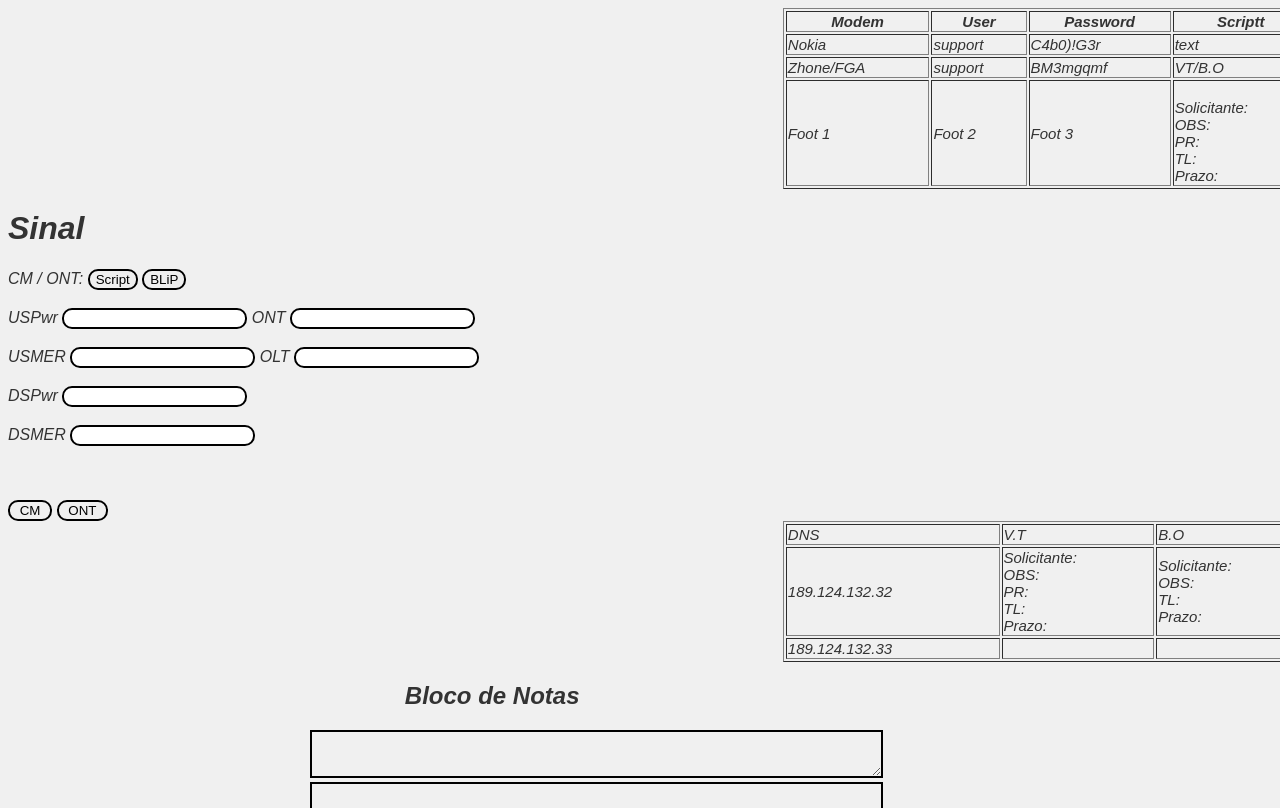
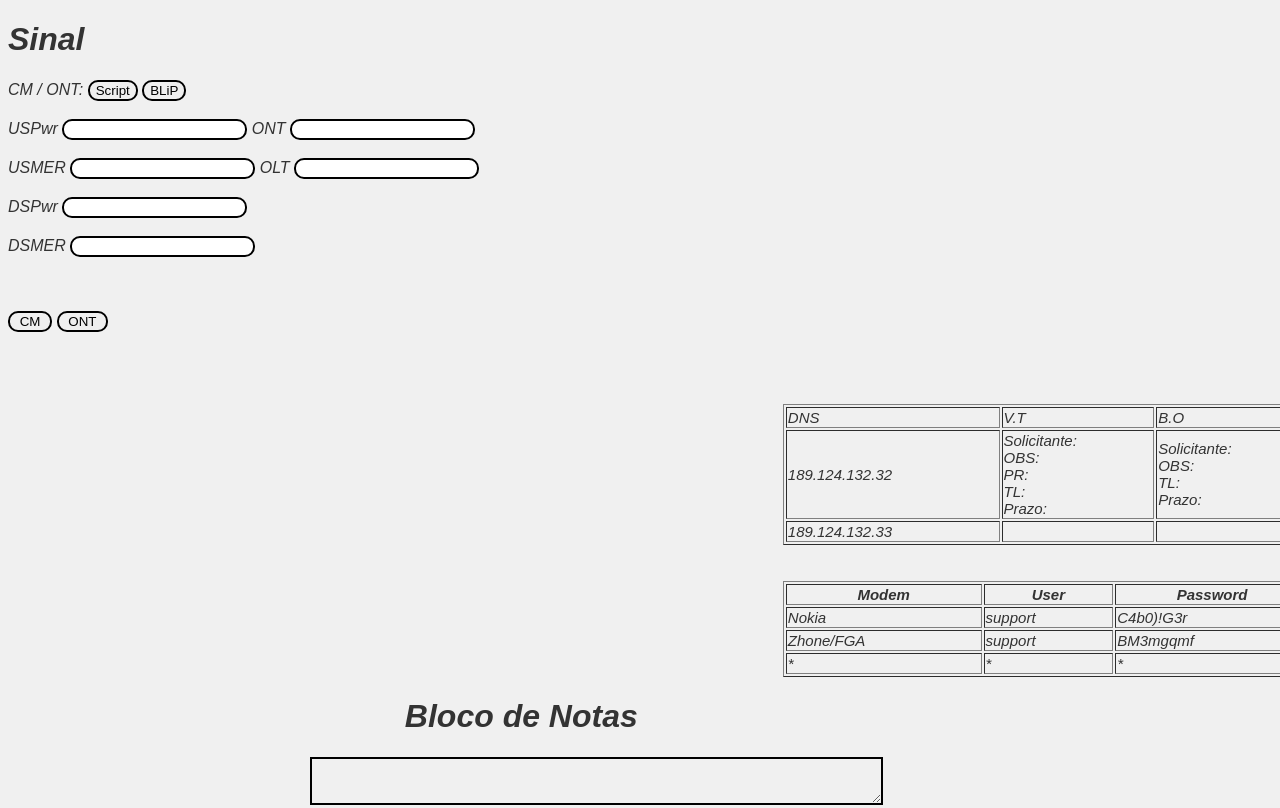
Before and after one commit to edgarbcc/projeto, a plain HTML site: page sinal.html in a window 1280 px wide. Shown: the top 808 px of the page. Drawn offline with Linux system fonts and the light colour scheme.

Commit message:
Update sinal.html

```diff
--- a/sinal.html
+++ b/sinal.html
@@ -9,45 +9,7 @@
 </head>
 <body>
 
-    <table border="1">
 
-        <thead>
-        <tr>
-            <th>Modem</th>
-            <th>User</th>
-            <th>Password</th>
-            <th>Scriptt</th>
-        </tr>
-        </thead>
-        <tbody>
-        <tr>
-            <td>Nokia</td>
-            <td>support</td>
-            <td>C4b0)!G3r</td>
-            <td>text</td>
-        </tr>
-        <tr>
-            <td>Zhone/FGA</td>
-            <td>support</td>
-            <td>BM3mgqmf</td>
-            <td>VT/B.O</td>
-        </tr>
-        </tbody>
-
-
-        <tfoot>
-            <td>Foot 1</td>
-            <td>Foot 2</td>
-            <td>Foot 3</td>
-            <td> <br> Solicitante: <br>
-                OBS: <br>
-                PR: <br>
-                TL: <br>
-                Prazo: <br>
-            </td>
-        </tfoot>
-
-     </table>
 
     <h1> Sinal </h1>
 
@@ -64,6 +26,28 @@
 
             <input type="button" value=" CM " name = "botaocm" onclick="botaocm()">
             <input type="button" value=" ONT " name = "botaoont" onclick="botaoont()">
+
+            <br>
+            <br>
+            <br>
+
+
+
+
+
+
+
+
+        </div>
+
+    </section>
+
+    <br>
+    <br>
+
+    <section>
+
+        <aside>
 
             <table border="1">
 
@@ -101,81 +85,59 @@
 
 
             </table>
+                <br>
+                <br>
+            <table border="1" id="tabela">
 
-             </div>
-
-
-            <h1 id="h1"> Bloco de Notas </h1>
-         <textarea  name="ed" id="ed" cols="50" rows="0" >  </textarea>   <textarea name="" id="" cols="50" rows="20"></textarea>
-
-            <!--
-            <tr> representa uma linha
-            <td> representa uma célula
-            <th> titulo
-            <tfoot></tfoot> ultima linha
-
-
-            -->
-
-
-         <!--   <table border="1">
-            <tr>
-                <td>Nome</td>
-                <td>Idade</td>
-                <td>Profissão</td>
-            </tr>
-            <tr>
-                <td>Ted</td>
-                <td>22</td>
-                <td>Estudante</td>
-            </tr>
-            <tr>
-                <td>Ralf</td>
-                <td>26</td>
-                <td>Designer</td>
-            </tr>
-        </table>
-        -->
-
-       <!--  <table border="1">
                 <thead>
                 <tr>
-                <th>titulo 1</th>
-                <th>titulo 2</th>
-                <th>titulo 3</th>
+                    <th>Modem</th>
+                    <th>User</th>
+                    <th>Password</th>
+
                 </tr>
                 </thead>
                 <tbody>
                 <tr>
-                <td>Body1 linha1</td>
-                <td>Body2 linha1</td>
-                <td>Body3 linha1</td>
+                    <td>Nokia</td>
+                    <td>support</td>
+                    <td>C4b0)!G3r</td>
+
                 </tr>
                 <tr>
-                <td>Body1 linha2</td>
-                <td>Body2 linha2</td>
-                <td>Body3 linha2</td>
+                    <td>Zhone/FGA</td>
+                    <td>support</td>
+                    <td>BM3mgqmf</td>
+
                 </tr>
                 </tbody>
+
+
                 <tfoot>
-                <td>Foot 1</td>
-                <td>Foot 2</td>
-                <td>Foot 3</td>
+                    <td>*</td>
+                    <td>*</td>
+                    <td>*</td>
+
+                    </td>
                 </tfoot>
+
              </table>
 
-         -->
+            </aside>
+
+            </section>
+
+            <h1 id="h1"> Bloco de Notas </h1>
+
+            <textarea name="ed" id="ed" cols="50" rows="0" >
+
+            </textarea>
 
 
 
 
 
 
-
-
-
-    </section>
-
     <script src="sinal.js"> </script>
 
 </body>
```
Lines whose indentation alone changed are shown as unchanged.
